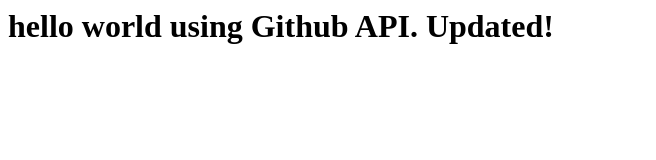
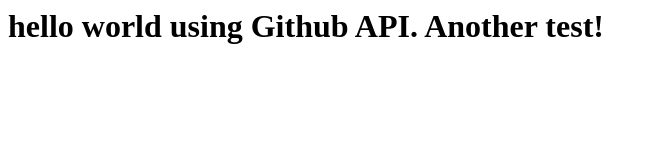
Before and after one commit to calvintan/auto-html-file, a plain HTML site: page index.html in a window 1280 px wide. Shown: the whole page, without its empty margins (0-656 px from the left). Drawn offline with Linux system fonts and the light colour scheme.

Commit message:
Update HTML file

```diff
--- a/index.html
+++ b/index.html
@@ -1 +1 @@
-<h1>hello world using Github API. Updated!</h1>
+<h1>hello world using Github API. Another test!</h1>
```
